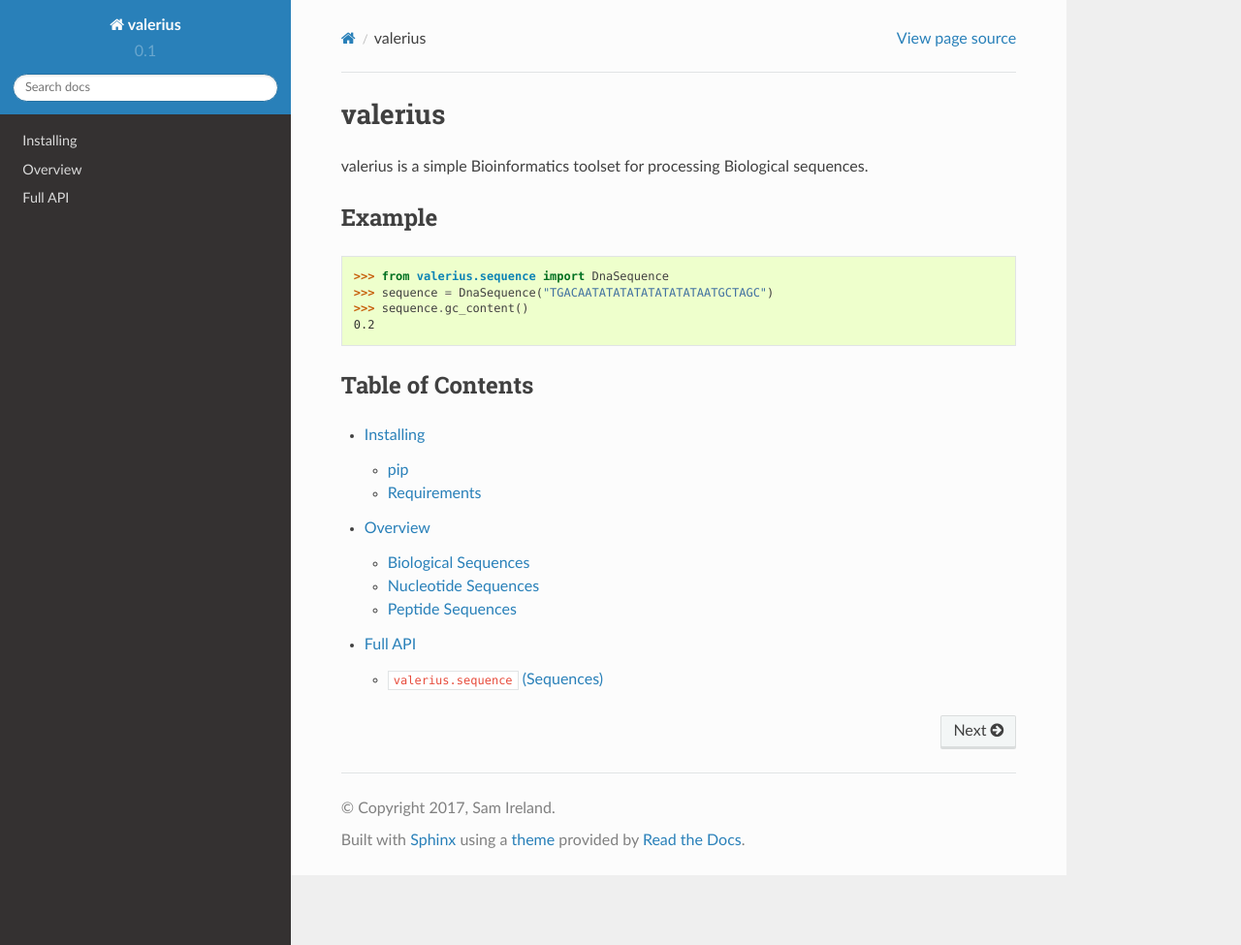
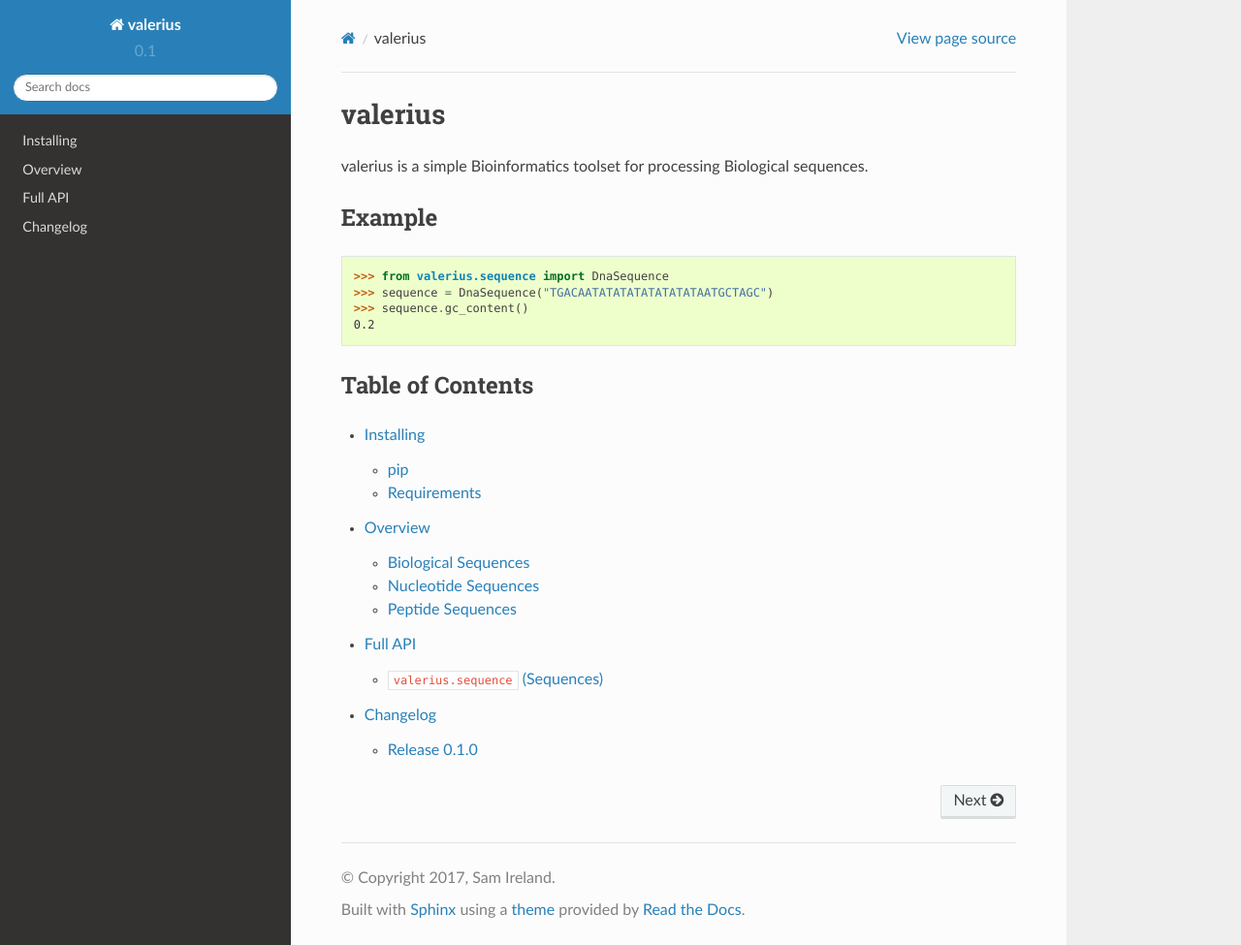
Before and after one commit to samirelanduk/valerius, a Sphinx documentation site: the page built from docs/source/index.rst, in a window 1280 px wide and 975 px high. Shown: the whole window at 97% size. Built offline with Sphinx 7.4.7 and the Read the Docs theme 2.0.0, drawn with Linux system fonts in a browser that asks for light colours.

Commit message:
Add changelog to docs

```diff
--- /dev/null
+++ b/docs/source/changelog.rst
@@ -0,0 +1,9 @@
+Changelog
+---------
+
+Release 0.1.0
+~~~~~~~~~~~~~
+
+`5 February 2017`
+
+* Added basic nucleotide and peptide sequence classes.
--- a/docs/source/index.rst
+++ b/docs/source/index.rst
@@ -19,3 +19,4 @@
   installing
   overview
   api
+  changelog
```
